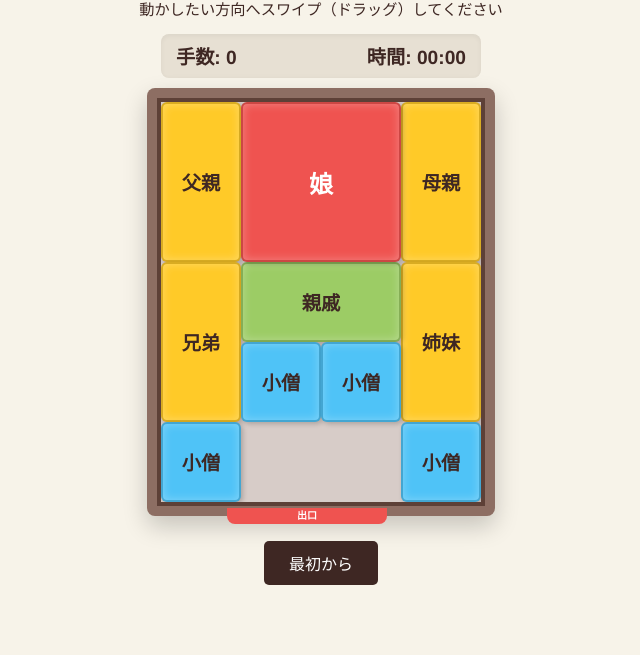
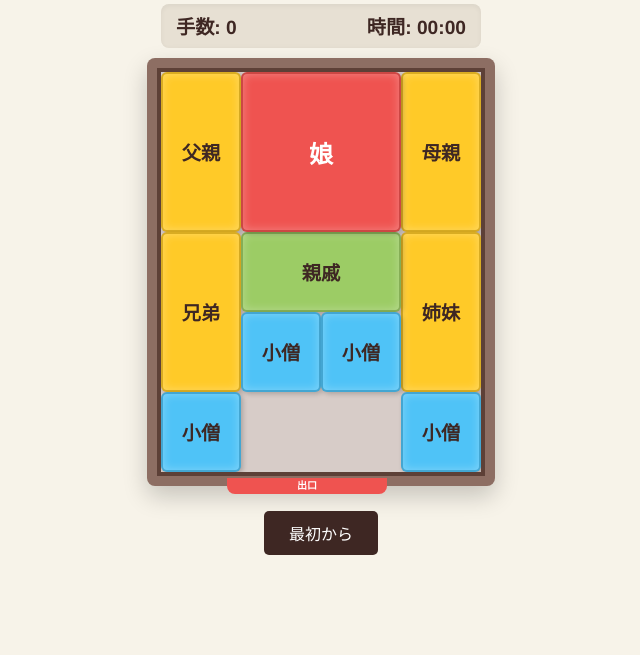
Before and after one commit to aReyRen/hakoirimusume, a plain HTML site: page index.html in a window 1280 px wide. Shown: the part 145-800 px from the top of the page, without its empty margins (319-959 px from the left). Drawn offline with Linux system fonts and the light colour scheme.

Commit message:
スクロール機能を追加

```diff
--- a/index.html
+++ b/index.html
@@ -21,11 +21,13 @@
             display: flex;
             flex-direction: column;
             align-items: center;
-            justify-content: center;
+            /* justify-content: center; を外して少し上寄りに配置し、スクロールしやすくしました */
+            padding: 40px 0;
             min-height: 100vh;
             margin: 0;
+            box-sizing: border-box;
             color: var(--text-color);
-            touch-action: none;
+            /* bodyの touch-action: none; を削除し、画面全体のスクロールを許可 */
         }
 
         h1 { margin-bottom: 5px; }
@@ -60,6 +62,7 @@
             background-color: #d7ccc8;
             border: 4px solid #5d4037;
             overflow: hidden;
+            /* 盤面の中だけはスクロールを防止（スワイプ操作のため） */
             touch-action: none;
         }
 
@@ -125,7 +128,6 @@
 
         button:hover { background-color: #5d4037; }
 
-        /* クリア時のオーバーレイ */
         .overlay {
             display: none;
             position: fixed;
@@ -141,7 +143,6 @@
         .overlay h2 { font-size: 3rem; margin-bottom: 20px; }
         .result-text { font-size: 1.5rem; line-height: 1.8; margin-bottom: 30px; }
 
-        /* 紙吹雪のスタイル */
         #confetti-container {
             position: fixed;
             top: 0; left: 0; width: 100%; height: 100%;
@@ -167,11 +168,10 @@
 </head>
 <body>
 
-    <!-- 紙吹雪が降るコンテナ -->
     <div id="confetti-container"></div>
 
     <h1>箱入り娘</h1>
-    <p>動かしたい方向へスワイプ（ドラッグ）してください</p>
+    <p>盤面の外側を触るとスクロールできます</p>
 
     <div class="status-bar">
         <div id="moveDisplay">手数: 0</div>
@@ -218,7 +218,6 @@
         let timerInterval = null;
         let isGameStarted = false;
 
-        // イベントリスナーを確実に登録してボタンを機能させる
         document.getElementById('resetBtnMain').addEventListener('click', initGame);
         document.getElementById('resetBtnOverlay').addEventListener('click', initGame);
 
@@ -249,7 +248,6 @@
         function shootConfetti() {
             const container = document.getElementById('confetti-container');
             container.innerHTML = '';
-            // 鮮やかな色を用意
             const colors = ['#ef5350', '#ffca28', '#9ccc65', '#4fc3f7', '#ab47bc', '#ff7043'];
 
             for (let i = 0; i < 100; i++) {
@@ -258,7 +256,6 @@
                 conf.style.left = Math.random() * 100 + 'vw';
                 conf.style.backgroundColor = colors[Math.floor(Math.random() * colors.length)];
 
-                // 大きさと落ちるスピードをランダムに
                 const scale = Math.random() * 0.6 + 0.4;
                 conf.style.width = (10 * scale) + 'px';
                 conf.style.height = (20 * scale) + 'px';
@@ -270,18 +267,16 @@
         }
 
         function initGame() {
-            // 全ての状態をリセット
             stopTimer();
             isGameStarted = false;
             startTime = null;
             moves = 0;
             pieces = JSON.parse(JSON.stringify(initialPieces));
 
-            // 画面の表示をリセット
             document.getElementById('timerDisplay').innerText = `時間: 00:00`;
             updateMoveDisplay();
             document.getElementById('winOverlay').style.display = 'none';
-            document.getElementById('confetti-container').innerHTML = ''; // 紙吹雪を掃除
+            document.getElementById('confetti-container').innerHTML = '';
 
             render();
         }
@@ -370,17 +365,15 @@
                 stopTimer();
                 const finalTime = document.getElementById('timerDisplay').innerText.replace('時間: ', '');
 
-                // 紙吹雪を飛ばす
                 shootConfetti();
 
                 setTimeout(() => {
                     document.getElementById('resultDisplayText').innerHTML = `クリアタイム： <b>${finalTime}</b><br>手数： <b>${moves} 手</b>`;
                     document.getElementById('winOverlay').style.display = 'flex';
-                }, 600); // 紙吹雪を少し見せてから結果画面を出す
+                }, 600);
             }
         }
 
-        // ゲーム起動時の初期化
         initGame();
     </script>
 </body>
```
